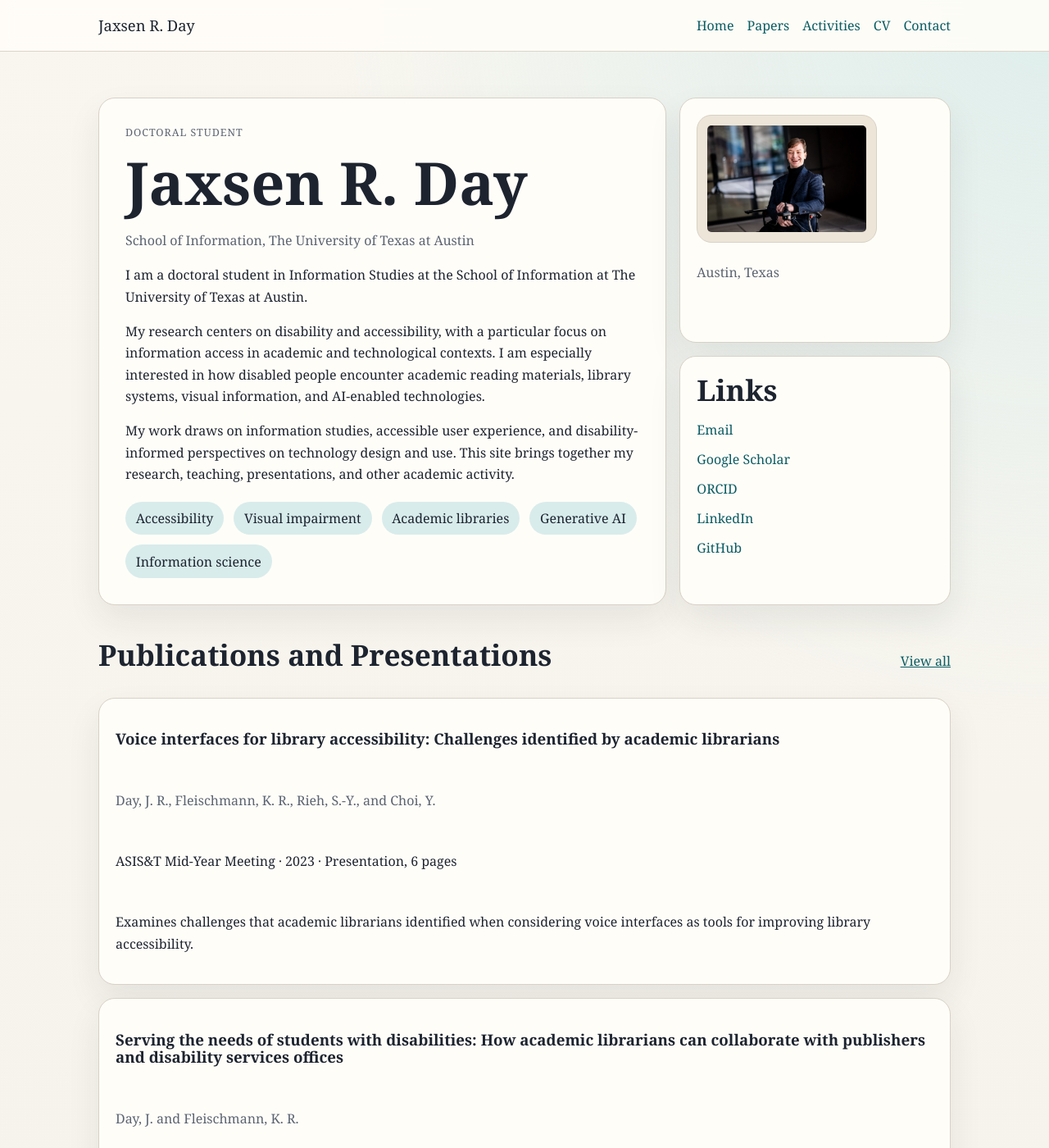
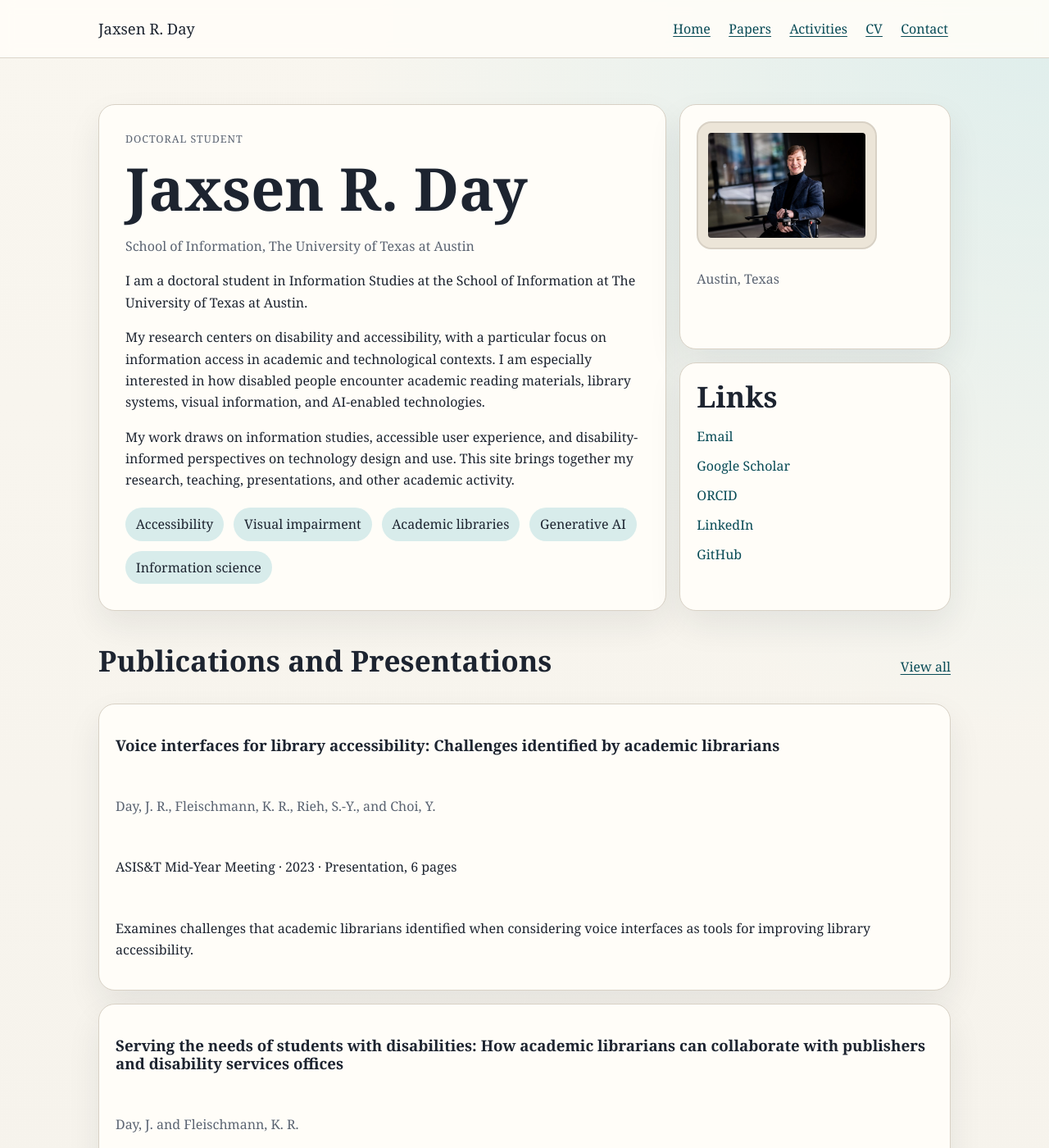
Before and after one commit to jaxsenday/jaxsenday.github.io, a Jekyll site: the page built from index.md, in a window 1280 px wide and 1400 px high. Shown: the whole window at 82% size. Built offline with Jekyll 4.4.1, drawn with Linux system fonts in a browser that asks for light colours.

Commit message:
Improve site accessibility defaults

```diff
--- a/_layouts/default.html
+++ b/_layouts/default.html
@@ -8,6 +8,7 @@
     <link rel="stylesheet" href="{{ '/assets/css/style.css' | relative_url }}">
   </head>
   <body>
+    <a class="skip-link" href="#main-content">Skip to main content</a>
     <header class="site-header">
       <div class="wrap">
         <a class="site-title" href="{{ '/' | relative_url }}">{{ site.data.site.profile.name }}</a>
@@ -21,7 +22,7 @@
       </div>
     </header>
 
-    <main class="wrap content">
+    <main id="main-content" class="wrap content" tabindex="-1">
       {{ content }}
     </main>
 
--- a/assets/css/style.css
+++ b/assets/css/style.css
@@ -4,9 +4,10 @@
   --surface-strong: #ece5d8;
   --text: #1d2430;
   --muted: #5b6472;
-  --accent: #0a5c63;
+  --accent: #084b56;
   --accent-soft: #d8eceb;
   --border: #d8d1c5;
+  --focus: #8c2f00;
   --shadow: 0 18px 40px rgba(29, 36, 48, 0.08);
   --max-width: 1040px;
 }
@@ -27,11 +28,42 @@
 
 a {
   color: var(--accent);
+  text-underline-offset: 0.18em;
+  text-decoration-thickness: 0.08em;
 }
 
 a:hover,
 a:focus {
   text-decoration-thickness: 2px;
+}
+
+a:focus-visible,
+button:focus-visible,
+[tabindex]:focus-visible {
+  outline: 3px solid var(--focus);
+  outline-offset: 3px;
+}
+
+img {
+  max-width: 100%;
+  height: auto;
+}
+
+.skip-link {
+  position: absolute;
+  left: 1rem;
+  top: -4rem;
+  z-index: 1000;
+  background: var(--surface);
+  color: var(--text);
+  border: 2px solid var(--focus);
+  border-radius: 0.5rem;
+  padding: 0.75rem 1rem;
+  text-decoration: none;
+}
+
+.skip-link:focus {
+  top: 1rem;
 }
 
 .wrap {
@@ -79,7 +111,8 @@
 }
 
 .site-nav a {
-  text-decoration: none;
+  display: inline-block;
+  padding: 0.35rem 0.2rem;
 }
 
 .content {
@@ -147,7 +180,7 @@
   width: 100%;
   max-width: 220px;
   border-radius: 18px;
-  border: 1px solid var(--border);
+  border: 2px solid var(--border);
   background: var(--surface-strong);
   padding: 0.75rem;
 }
@@ -223,6 +256,21 @@
   border-top: 1px solid rgba(216, 209, 197, 0.9);
 }
 
+@media (prefers-reduced-motion: reduce) {
+  html:focus-within {
+    scroll-behavior: auto;
+  }
+
+  *,
+  *::before,
+  *::after {
+    animation-duration: 0.01ms !important;
+    animation-iteration-count: 1 !important;
+    transition-duration: 0.01ms !important;
+    scroll-behavior: auto !important;
+  }
+}
+
 @media (max-width: 760px) {
   .site-header {
     position: static;
```
